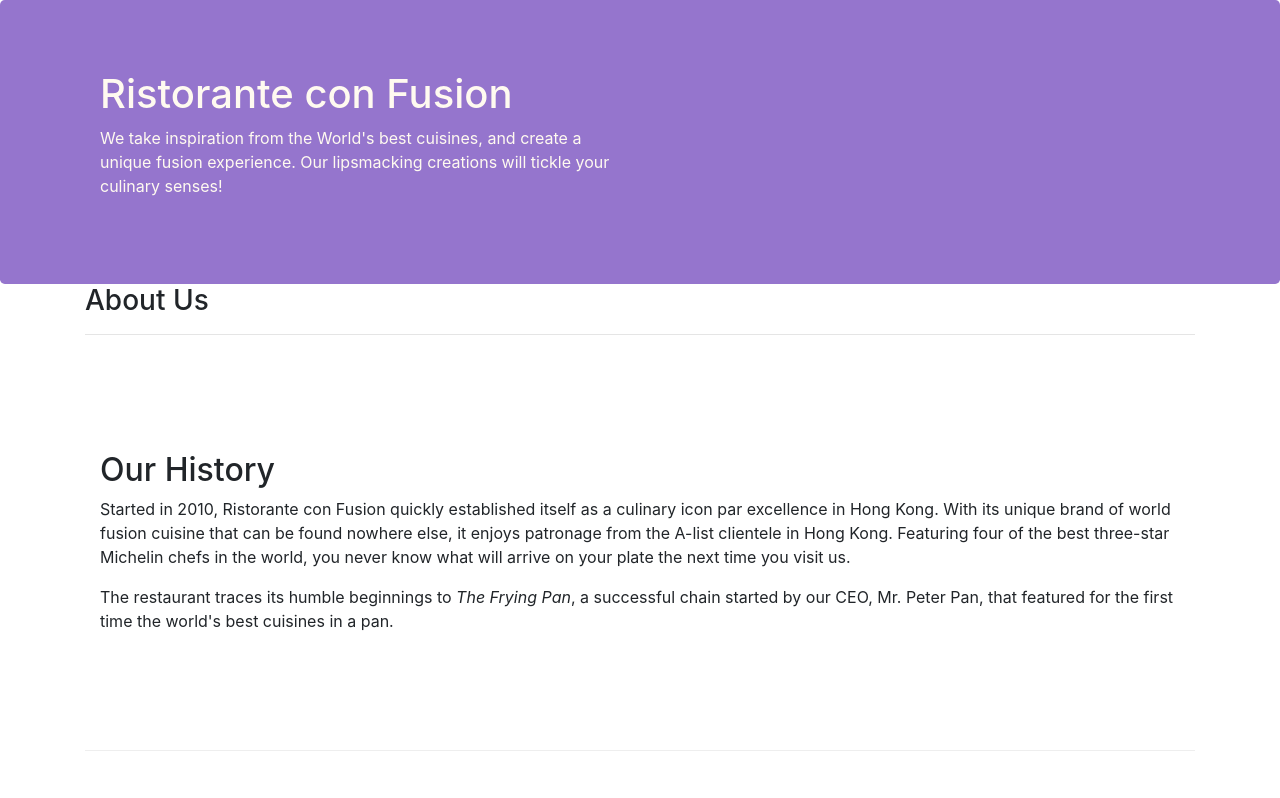
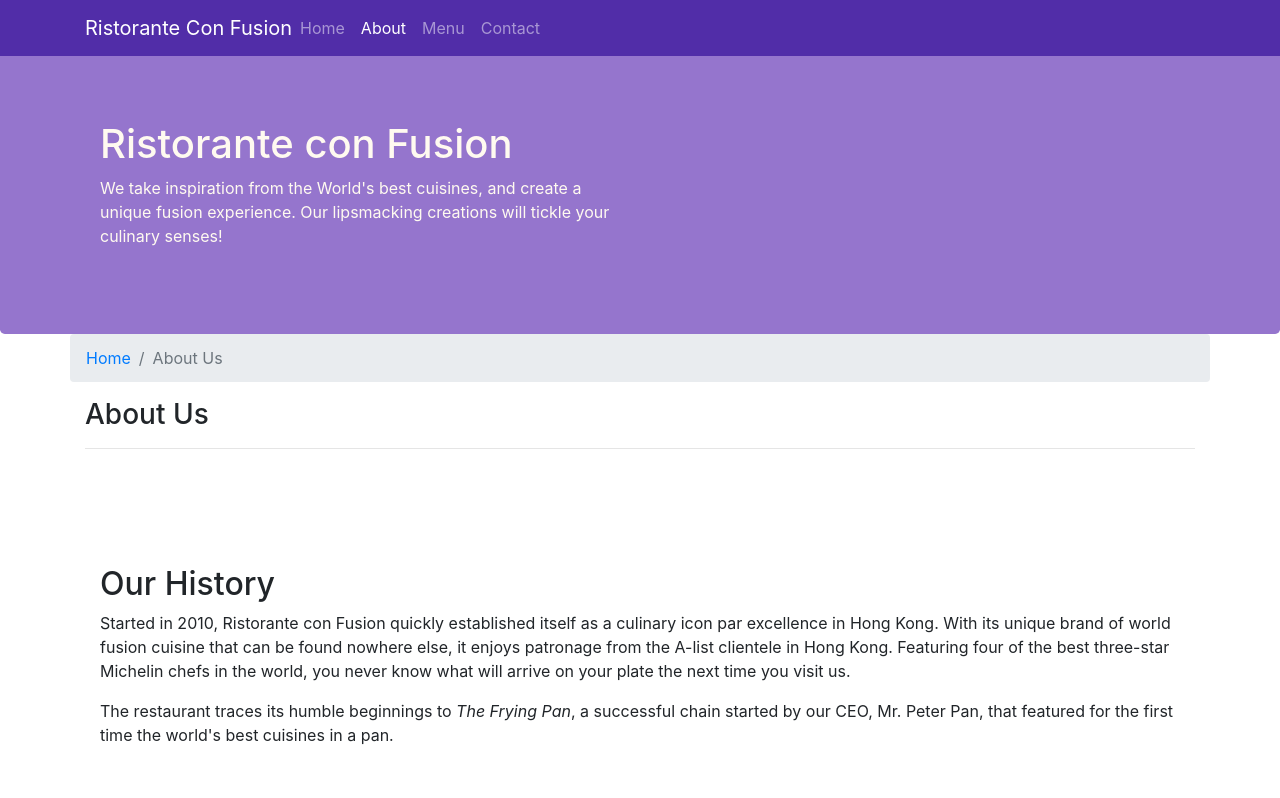
Before and after one commit to javivi71/bootstrap4, a website: page aboutus.html in a window 1280 px wide. Shown: the top 798 px of the page. Drawn offline with nearby package versions, Linux system fonts and the light colour scheme.

Commit message:
navbars and breadcrumbs

```diff
--- a/aboutus.html
+++ b/aboutus.html
@@ -15,6 +15,27 @@
 
 <body>
 
+    <!-- Navigation bar -->
+    <nav class="navbar navbar-dark navbar-expand-sm fixed-top">
+        <div class="container">
+
+            <!-- data-toggle: JS component of bootstrap-->
+            <button class="navbar-toggler" type="button" data-toggle="collapse" data-target="#Navbar">
+                <!-- Iconos -->
+                <span class="navbar-toggler-icon"></span>
+            </button>
+            <a class="navbar-brand mr-auto" href="./index.html">Ristorante Con Fusion</a> <!-- # Home page -->
+            <div class="collapse navbar-collapse" id="Navbar">
+                 <ul class="navbar-nav mr-auto"> <!-- mr : margin right matches as possible -->
+                         <li class="nav-item"><a class="nav-link" href="./index.html">Home</a></li>
+                         <li class="nav-item active"><a class="nav-link" href="#">About</a></li>
+                         <li class="nav-item"><a class="nav-link" href="#">Menu</a></li>
+                         <li class="nav-item"><a class="nav-link" href="#">Contact</a></li>
+                 </ul>
+             </div>
+        </div>
+     </nav>
+
     <header class="jumbotron">
         <div class="container">
             <div class="row row-header">
@@ -30,6 +51,13 @@
 
     <div class="container">
         <div class="row align-items-center">
+
+            <!-- BreadCrumbs -->
+            <ol class="col-12 breadcrumb">
+                <li class="breadcrumb-item"><a href="./index.html">Home</a></li>
+                <li class="breadcrumb-item active">About Us</li>
+            </ol>
+
             <div class="col-12 col-sm-12 order-sm-last col-md-12">
                <h3>About Us</h3>
                <hr>
@@ -79,7 +107,7 @@
                 <div class="col-4 offset-1 col-sm-2">
                     <h5>Links</h5>
                     <ul class="list-unstyled">
-                        <li><a href="#">Home</a></li>
+                        <li><a href="./index.html">Home</a></li>
                         <li><a href="#">About</a></li>
                         <li><a href="#">Menu</a></li>
                         <li><a href="#">Contact</a></li>
--- a/css/styles.css
+++ b/css/styles.css
@@ -29,3 +29,12 @@
     margin: 0px;
     color: #0f0f0f;
 }
+
+body {
+    padding: 50px 0px 0px 0px;
+    z-index: 0;
+}
+
+.navbar-dark {
+    background-color: #512DA8;
+}
```
Also changed, not shown: index.html (+21 -1 lines).
